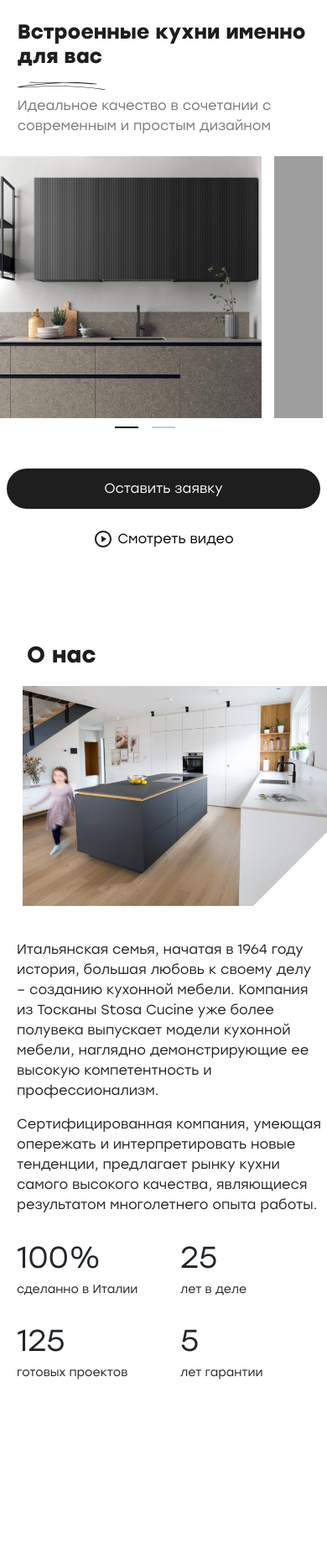
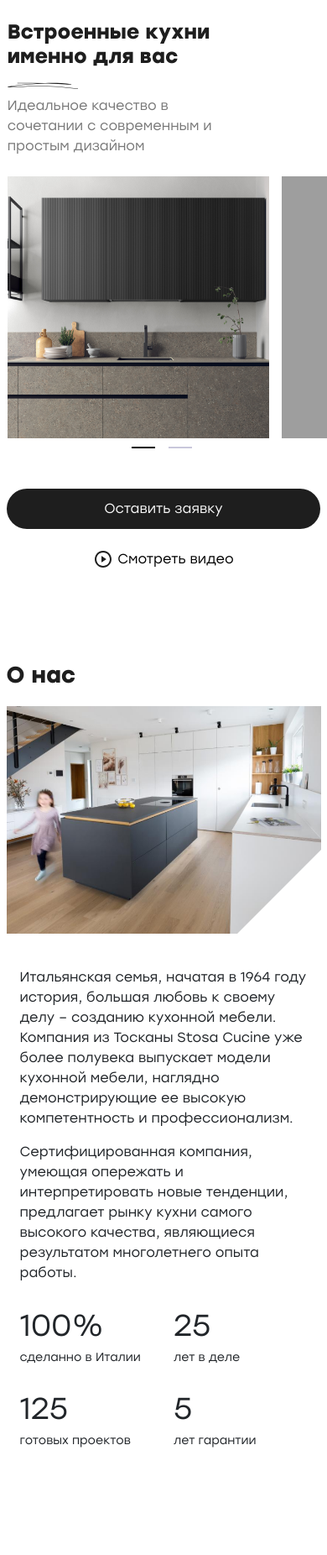
Before and after one commit to iwannabetheboshy/salonvariacii, a Django app: page / in a window 390 px wide; the page is wider, and only the part inside the window is pictured. Shown: the part 104-1956 px from the top of that part at 84% size. Before the commit the page ends 1747 px from the top of that part, so only its background shows below. Run offline with Django 4.2, Linux system fonts and the light colour scheme; data comes from the database, SQL or seed files in the repository; grey boxes are pictures that could not be loaded.

Commit message:
fix adaptive

```diff
--- a/salonvariacii/main/static/main/css/main.css
+++ b/salonvariacii/main/static/main/css/main.css
@@ -105,6 +105,11 @@ a{
     width: 70%;
     margin-bottom: 24px;
 }
+
+.parent{
+    padding-left: 70px;
+}
+
 .parent .line{
     position: relative;
     left: 36%;
@@ -116,6 +121,10 @@ a{
     color: #F9F9F9;
     padding: 20px 32px;
     border: none;
+}
+
+.watch-video{
+    padding-left: 24px;
 }
 
     /* carousel */
@@ -134,15 +143,6 @@ a{
 
 .slick-slide{
     width: auto !important;
-}
-
-#first-block-main-kitchen-carousel .col-5{
-    width: 45% !important;
-    overflow: hidden;
-}
-
-#first-block-main-kitchen-carousel .col-6{
-    margin-left: 5%;
 }
 
 .main-kitchen-carousel-slide-kithen-name{
@@ -239,9 +239,6 @@ a{
     overflow: hidden;
  }
 
- .about-us-text-block{
-    padding-left: 40px;
- }
 
  .about-us-text{
     margin-top: 24px;
@@ -262,22 +259,34 @@ a{
     display: none;
  }
 
+ .about-us-block-image img {
+    width: 100%;
+  }
+
+  .about-us-text-block{
+    padding-left: 40px;
+    padding-right: 15px;
+  }
+
  @media (max-width: 1080px) {
-    .bottom-block-main-block-mobile .row .col-7{
-        width: 100.3% !important;
-    }
 
     .bottom-block-main-block-mobile{
         text-align: center !important;
     }
-
-
     .parent .line{
         left: 0;
     }
   }
 
   @media (max-width: 1000px) {
+    .main-kitchen-carousel, #about-us-block{
+        padding-left: 5%;
+    }
+
+    #about-us-block{
+        padding-right: 5%;
+    }
+
     .main-kitchen-carousel img {
         width: calc(100vw * 0.8) !important;
         height: calc(100vw * 0.8) !important;
@@ -295,6 +304,11 @@ a{
         left: -12% !important;
     }
 
+    .parent{
+        padding-left: 5%;
+        width: 73%;
+    }
+
     .custom-button {
         width: 63%;
         padding: 17px 32px;
@@ -309,12 +323,7 @@ a{
     .mobile {
         font-size: 34px;
         display: block;
-        margin-left: 4%;
         margin-bottom: 20px;
-    }
-
-    #first-block-main-kitchen-carousel .col-5 {
-        width: 100% !important;
     }
 
     .main-kitchen-carousel-slide-kithen-name, .num, .nav-main-kitchen-carousel-buttton, .bottom-block-main-block, .desk{
@@ -326,26 +335,20 @@ a{
         width: 100%;
     }
 
-    #first-block-main-kitchen-carousel .col-6 {
-        width: 69%;
+    .proggress {
+        justify-content: center;
     }
-
-    .about-us-block-image img {
-        width: calc(100vw*0.93);
-        margin-left: 3%;
-
-      }
-
-      .proggress {
-        justify-content: center;
-      }
 
     .mobile, .bottom-block-main-block-mobile{
         display: block;
-     }
+    }
 
-    .col-9{
-        width: 100%;
+    .about-us-text-block{
+        padding: 0px;
+      }
+
+    .nav-main-kitchen-carousel{
+        justify-content: center;
     }
 
   }
@@ -389,20 +392,9 @@ a{
         font-size: 27px;
     }
 
-  }
-
-  @media (max-width: 750px) {
-    #first-block-main-kitchen-carousel .col-6 {
-        width: 78%;
-    }
 
     .parent .line {
         left: 0% !important;
-    }
-
-    .bottom-block-main-block-mobile .row .col-7{
-        text-align: center !important;
-        width: 100.3% !important;
     }
 
     .custom-button {
@@ -411,22 +403,16 @@ a{
     }
   }
 
+  @media (max-width: 650px) {
+
+    .parent .line {
+        left: 27% !important;
+      }
+  }
   @media (max-width: 550px) {
-    #first-block-main-kitchen-carousel .col-6 {
-        width: 78%;
-    }
 
     .parent .line {
         left: 0% !important;
-    }
-
-    .bottom-block-main-block-mobile .row .col-7{
-        text-align: center !important;
-        width: 82% !important;
-    }
-
-    #about-us-block{
-        margin-left: 16px;
     }
 
     .about-us-text-block{
@@ -453,10 +439,6 @@ a{
         margin-bottom: 24px;
     }
 
-    #first-block-main-kitchen-carousel .col-6{
-        width: 90%;
-    }
-
     .parent .line {
         left: 0% !important;
     }
@@ -480,10 +462,6 @@ a{
         height: calc(100vw * 0.8) !important;
     }
 
-    #first-block-main-kitchen-carousel .col-5 {
-        width: 96% !important;
-    }
-
     .proggress{
         justify-content: center;
     }
--- a/salonvariacii/main/templates/main/index.html
+++ b/salonvariacii/main/templates/main/index.html
@@ -2,8 +2,8 @@
 {% load static %}
 {% block content %}
 <section id="first-block-main-kitchen-carousel">
-    <div class="row align-items-center">
-        <div class="col-6">
+    <div class="row align-items-center px-0">
+        <div class="col-lg-6 col-12 px-0">
             <div class="parent">
                 <h1>Встроенные кухни именно для вас</h1>
                 <div class="line">
@@ -17,22 +17,18 @@
                 <div class="row align-items-center bottom-block-main-block">
                     <div class="col">
                         <button class="custom-button">Оставить заявку</button>
-                    </div>
-                    <div class="col-7">
-                        <a href="">
+                        <a href="" class="watch-video">
                             <svg width="24" height="24" viewBox="0 0 24 24" fill="none" xmlns="http://www.w3.org/2000/svg">
                                 <path d="M12 22C6.47715 22 2 17.5228 2 12C2 6.47715 6.47715 2 12 2C17.5228 2 22 6.47715 22 12C22 17.5228 17.5228 22 12 22ZM12 20C16.4183 20 20 16.4183 20 12C20 7.58172 16.4183 4 12 4C7.58172 4 4 7.58172 4 12C4 16.4183 7.58172 20 12 20ZM10.6219 8.41459L15.5008 11.6672C15.6846 11.7897 15.7343 12.0381 15.6117 12.2219C15.5824 12.2658 15.5447 12.3035 15.5008 12.3328L10.6219 15.5854C10.4381 15.708 10.1897 15.6583 10.0672 15.4745C10.0234 15.4088 10 15.3316 10 15.2526V8.74741C10 8.52649 10.1791 8.34741 10.4 8.34741C10.479 8.34741 10.5562 8.37078 10.6219 8.41459Z" fill="#1E1E1E"/>
                             </svg>
                             Смотреть видео
                         </a>
-
                     </div>
-
                 </div>
             </div>
 
         </div>
-        <div class="col-5">
+        <div class="col-lg-6 col-12 px-0">
             <div class="main-kitchen-carousel">
                 {% for photo in sliderPhoto %}
                     <div class="main-kitchen-carousel-slide">
@@ -76,7 +72,7 @@
                     {{ photo.show_slider }}
                 </div>
 
-                <div class="col-3 row nav-main-kitchen-carousel-buttton">
+                <div class="col-3 row  nav-main-kitchen-carousel-buttton px-0">
                     <div class="col-5 custom-prev-arrow">
                         <svg width="24" height="24" viewBox="0 0 24 24" fill="none" xmlns="http://www.w3.org/2000/svg">
                             <path d="M7.82843 10.9999H20V12.9999H7.82843L13.1924 18.3638L11.7782 19.778L4 11.9999L11.7782 4.22168L13.1924 5.63589L7.82843 10.9999Z"/>
@@ -94,31 +90,29 @@
     </div>
     <div class="bottom-block-main-block-mobile">
         <div class="row align-items-center">
-            <div class="col">
+            <div class="col-lg-6 col-12">
                 <button class="custom-button">Оставить заявку</button>
             </div>
-            <div class="col-7">
+            <div class="col-lg-6 col-12">
                 <a href="">
                     <svg width="24" height="24" viewBox="0 0 24 24" fill="none" xmlns="http://www.w3.org/2000/svg">
                         <path d="M12 22C6.47715 22 2 17.5228 2 12C2 6.47715 6.47715 2 12 2C17.5228 2 22 6.47715 22 12C22 17.5228 17.5228 22 12 22ZM12 20C16.4183 20 20 16.4183 20 12C20 7.58172 16.4183 4 12 4C7.58172 4 4 7.58172 4 12C4 16.4183 7.58172 20 12 20ZM10.6219 8.41459L15.5008 11.6672C15.6846 11.7897 15.7343 12.0381 15.6117 12.2219C15.5824 12.2658 15.5447 12.3035 15.5008 12.3328L10.6219 15.5854C10.4381 15.708 10.1897 15.6583 10.0672 15.4745C10.0234 15.4088 10 15.3316 10 15.2526V8.74741C10 8.52649 10.1791 8.34741 10.4 8.34741C10.479 8.34741 10.5562 8.37078 10.6219 8.41459Z" fill="#1E1E1E"/>
                     </svg>
                     Смотреть видео
                 </a>
-
             </div>
-
         </div>
     </div>
 </section>
 
 <section id="about-us-block">
     <div class="row about-us-block">
-        <h2 class="mobile">О нас</h2>
-        <div class="col about-us-block-image">
+        <h2 class="mobile px-0">О нас</h2>
+        <div class="col-lg-6 col-12 about-us-block-image px-0">
             <img src="{{ about.image.url }}" alt="">
         </div>
 
-        <div class="col about-us-text-block">
+        <div class="col-lg-6 col-12 about-us-text-block">
             <h2 class="desk">О нас</h2>
             <div class="about-us-text">
                 {{ about.text|safe }}
```
